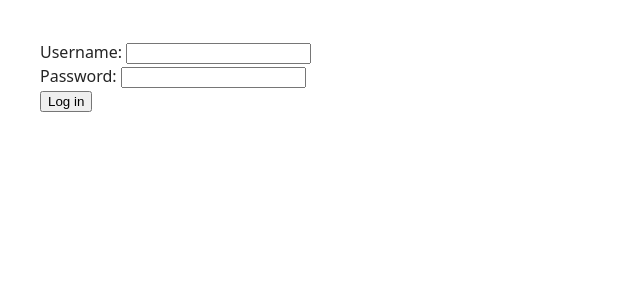
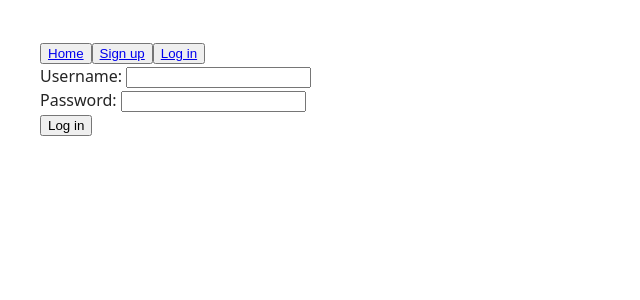
Before and after one commit to klementchua/personal-blog, a React (Vite) app in the folder apps/frontend/: page /login in a window 1280 px wide. Shown: the top 300 px of the page, without its empty margins (0-640 px from the left). Built offline with nearby package versions, Linux system fonts and the light colour scheme.

Commit message:
Added header

```diff
--- a/apps/frontend/src/App.tsx
+++ b/apps/frontend/src/App.tsx
@@ -1,9 +1,11 @@
 import './App.css';
 import PostContainer from './components/PostContainer';
+import Header from './components/Header';
 
 function App() {
   return (
     <>
+      <Header />
       <h1>My Personal Blog</h1>
       <hr />
       <PostContainer />
--- /dev/null
+++ b/apps/frontend/src/components/Header.tsx
@@ -0,0 +1,37 @@
+import { useContext } from 'react';
+import { Link } from 'react-router-dom';
+import { AuthContext } from '../hooks/AuthProvider';
+
+function Header() {
+  const { isAuthenticated, logout } = useContext(AuthContext);
+
+  function clickHandler() {
+    try {
+      logout();
+    } catch (err) {
+      console.error(err);
+    }
+  }
+
+  return (
+    <div>
+      <button>
+        <Link to="/">Home</Link>
+      </button>
+      {!isAuthenticated ? (
+        <>
+          <button>
+            <Link to="/">Sign up</Link>
+          </button>
+          <button>
+            <Link to="/login">Log in</Link>
+          </button>
+        </>
+      ) : (
+        <button onClick={clickHandler}>Log Out</button>
+      )}
+    </div>
+  );
+}
+
+export default Header;
--- a/apps/frontend/src/components/LoginForm.tsx
+++ b/apps/frontend/src/components/LoginForm.tsx
@@ -1,6 +1,7 @@
 import { SyntheticEvent, useState, useContext } from 'react';
 import { useNavigate } from 'react-router-dom';
 import { AuthContext } from '../hooks/AuthProvider';
+import Header from './Header';
 
 function LoginForm() {
   const [username, setUsername] = useState<string>('');
@@ -25,6 +26,8 @@ function LoginForm() {
   }
 
   return (
+    <>
+      <Header />
       <div>
         <form onSubmit={submitHandler}>
           <div>
@@ -49,6 +52,7 @@ function LoginForm() {
         </form>
         {error && <div className="error-message">{error}</div>}
       </div>
+    </>
   );
 }
 
--- a/apps/frontend/src/components/Post.tsx
+++ b/apps/frontend/src/components/Post.tsx
@@ -3,6 +3,7 @@ import { useParams } from 'react-router-dom';
 import CommentsContainer from './CommentsContainer';
 import { AuthContext } from '../hooks/AuthProvider';
 import { Link } from 'react-router-dom';
+import Header from './Header';
 
 export type PostType = {
   id: number;
@@ -58,6 +59,8 @@ function Post() {
   return isLoading ? (
     <div>Loading...</div>
   ) : (
+    <>
+      <Header />
       <div className="blog-post">
         <div className="post-container">
           <h1>{post?.title}</h1>
@@ -70,6 +73,7 @@ function Post() {
         </div>
         <CommentsContainer />
       </div>
+    </>
   );
 }
 
```
Lines whose indentation alone changed are shown as unchanged.
